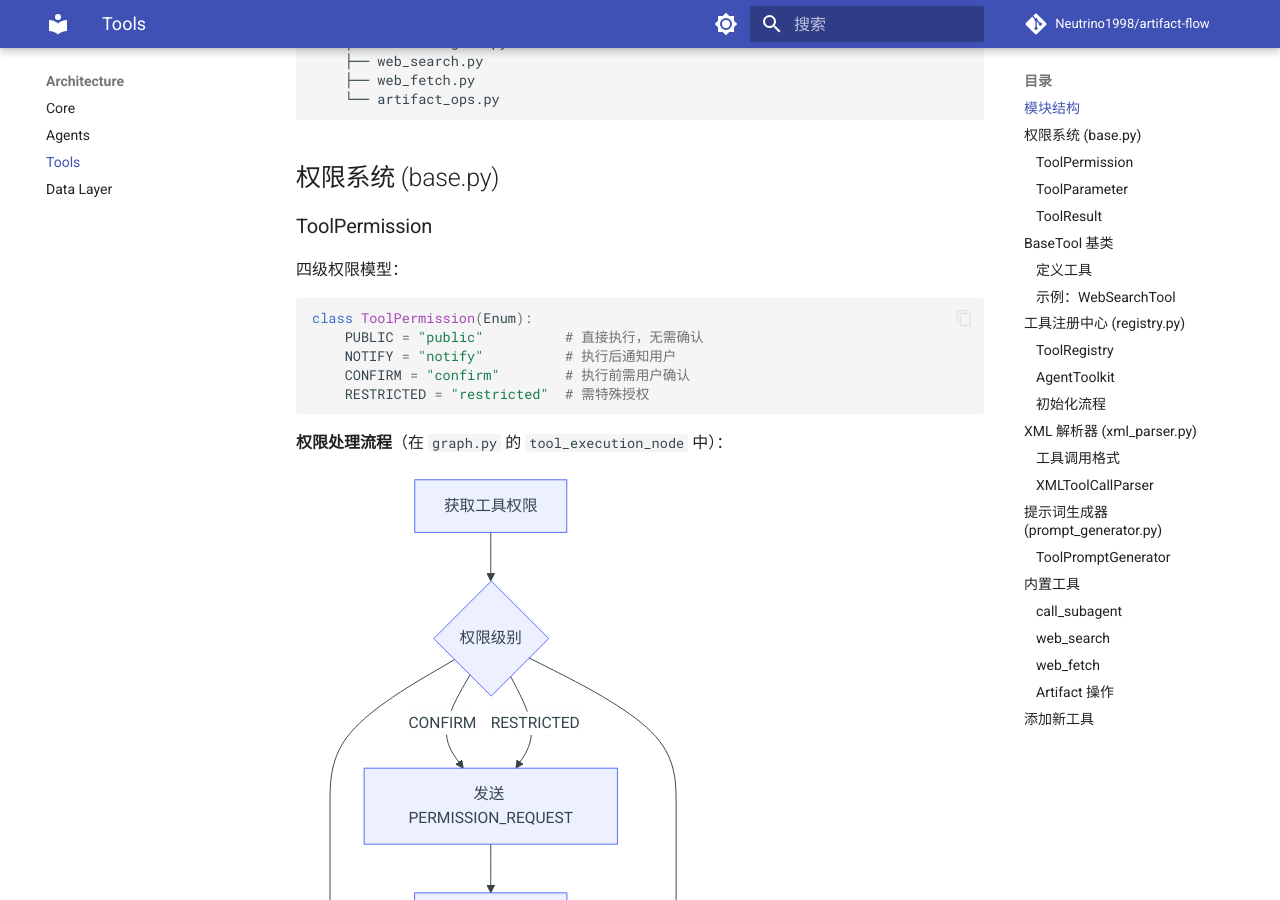
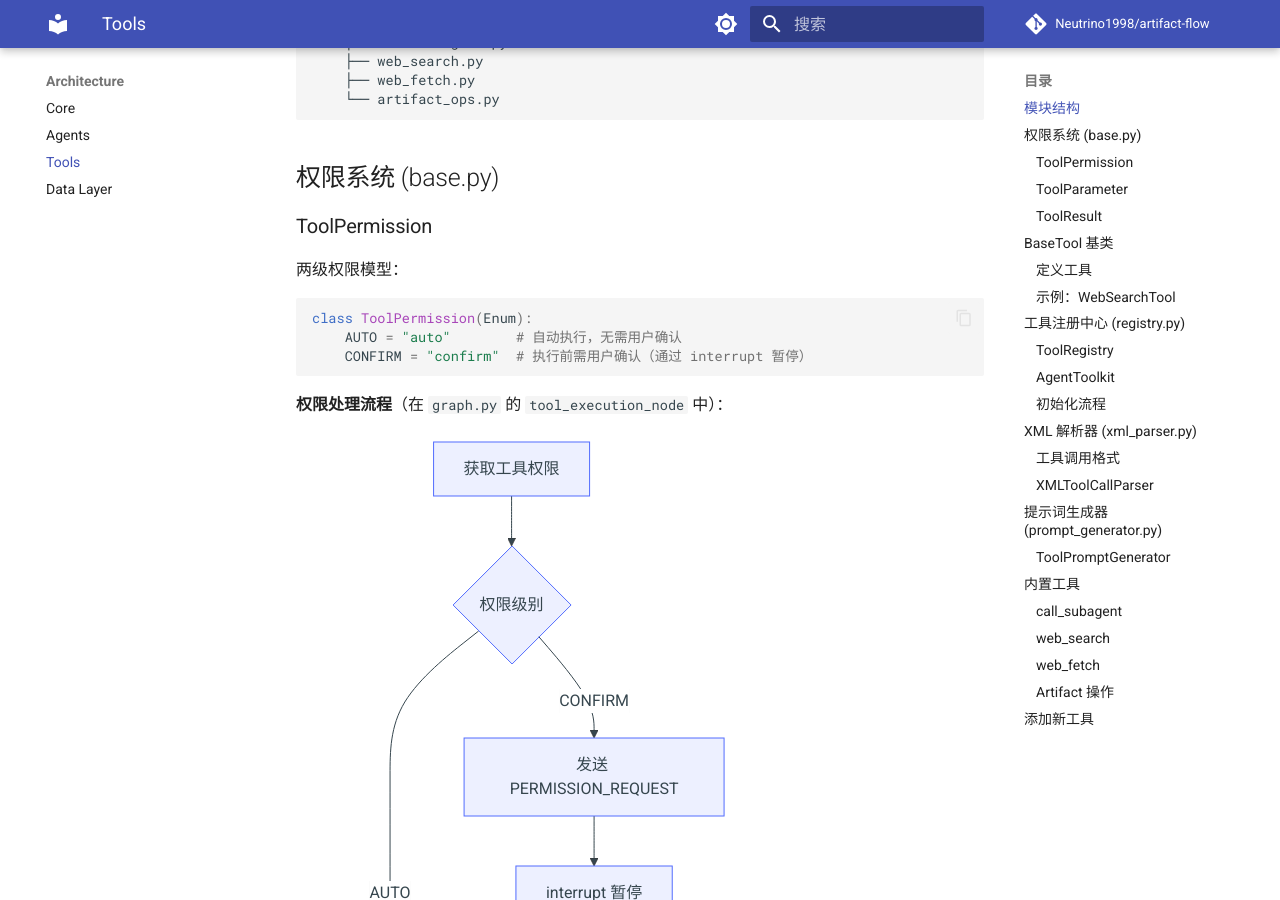
Before and after one commit to Neutrino1998/artifact-flow, an MkDocs documentation site: the page built from docs/architecture/tools.md, in a window 1280 px wide and 900 px high, scrolled down 436 px. Built offline with MkDocs 1.6.1 and Material for MkDocs 9.7.7, drawn with Linux system fonts in a browser that asks for light colours; comment, search, counter and statistics services are not loaded; some of the changed text lies outside the part shown.

Commit message:
refactor: 简化工具权限为两级模型 (AUTO/CONFIRM)   - 移除 PUBLIC/NOTIFY/RESTRICTED，保留 AUTO 和 CONFIRM。   - AUTO: 自动执行，无需确认   - CONFIRM: 需用户确认（interrupt 暂停）

````diff
--- a/docs/architecture/tools.md
+++ b/docs/architecture/tools.md
@@ -21,14 +21,12 @@ src/tools/
 
 ### ToolPermission
 
-四级权限模型：
+两级权限模型：
 
 ```python
 class ToolPermission(Enum):
-    PUBLIC = "public"          # 直接执行，无需确认
-    NOTIFY = "notify"          # 执行后通知用户
-    CONFIRM = "confirm"        # 执行前需用户确认
-    RESTRICTED = "restricted"  # 需特殊授权
+    AUTO = "auto"        # 自动执行，无需用户确认
+    CONFIRM = "confirm"  # 执行前需用户确认（通过 interrupt 暂停）
 ```
 
 **权限处理流程**（在 `graph.py` 的 `tool_execution_node` 中）：
@@ -36,16 +34,13 @@ class ToolPermission(Enum):
 ```mermaid
 flowchart TD
     A[获取工具权限] --> B{权限级别}
-    B -->|PUBLIC| C[直接执行]
-    B -->|NOTIFY| D[执行后发送通知事件]
-    B -->|CONFIRM| E[发送 PERMISSION_REQUEST]
-    B -->|RESTRICTED| E
-    E --> F[interrupt 暂停]
-    F --> G{用户响应}
-    G -->|approved| C
-    G -->|denied| H[返回拒绝结果]
-    C --> I[发送 TOOL_COMPLETE]
-    D --> I
+    B -->|AUTO| C[直接执行]
+    B -->|CONFIRM| D[发送 PERMISSION_REQUEST]
+    D --> E[interrupt 暂停]
+    E --> F{用户响应}
+    F -->|approved| C
+    F -->|denied| G[返回拒绝结果]
+    C --> H[发送 TOOL_COMPLETE]
 ```
 
 ### ToolParameter
@@ -88,7 +83,7 @@ class BaseTool(ABC):
         self,
         name: str,
         description: str,
-        permission: ToolPermission = ToolPermission.PUBLIC,
+        permission: ToolPermission = ToolPermission.AUTO,
         **kwargs
     ):
         self.name = name
@@ -128,7 +123,7 @@ class WebSearchTool(BaseTool):
         super().__init__(
             name="web_search",
             description="搜索互联网获取信息",
-            permission=ToolPermission.PUBLIC
+            permission=ToolPermission.AUTO
         )
 
     def get_parameters(self) -> List[ToolParameter]:
@@ -383,7 +378,7 @@ class CallSubagentTool(BaseTool):
         super().__init__(
             name="call_subagent",
             description="Call a specialized sub-agent to handle specific tasks",
-            permission=ToolPermission.PUBLIC
+            permission=ToolPermission.AUTO
         )
 
     def get_parameters(self) -> List[ToolParameter]:
@@ -418,7 +413,7 @@ class CallSubagentTool(BaseTool):
 class WebSearchTool(BaseTool):
     name = "web_search"
     description = "搜索互联网"
-    permission = ToolPermission.PUBLIC
+    permission = ToolPermission.AUTO
 ```
 
 ### web_fetch
@@ -429,7 +424,7 @@ class WebSearchTool(BaseTool):
 class WebFetchTool(BaseTool):
     name = "web_fetch"
     description = "获取网页内容"
-    permission = ToolPermission.PUBLIC
+    permission = ToolPermission.AUTO
 ```
 
 ### Artifact 操作
````
Also changed, not shown: docs/architecture/core.md (+1 -1 lines), docs/extension-guide.md (+2 -4 lines), docs/request-lifecycle.md (+3 -3 lines), docs/streaming.md (+1 -1 lines), 7 other files.
